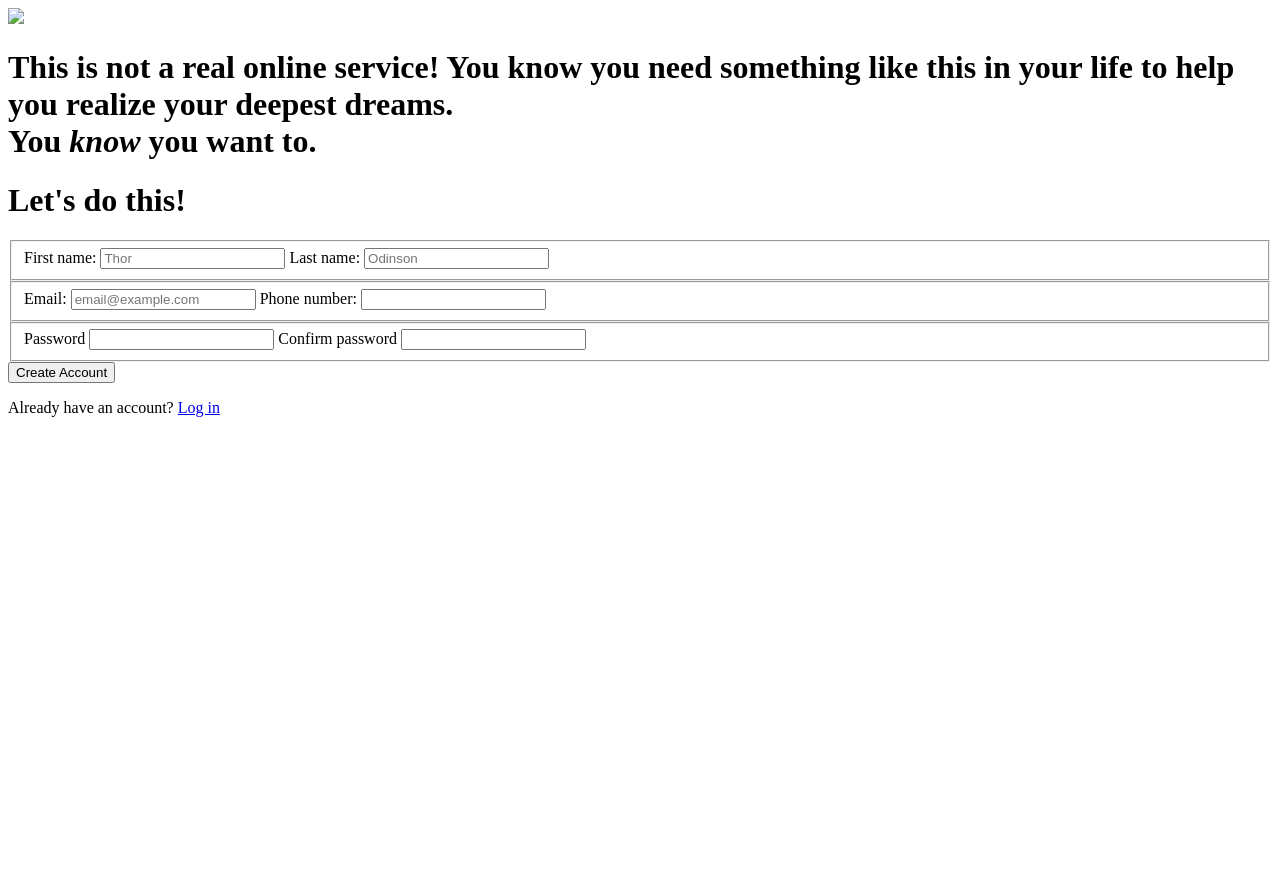
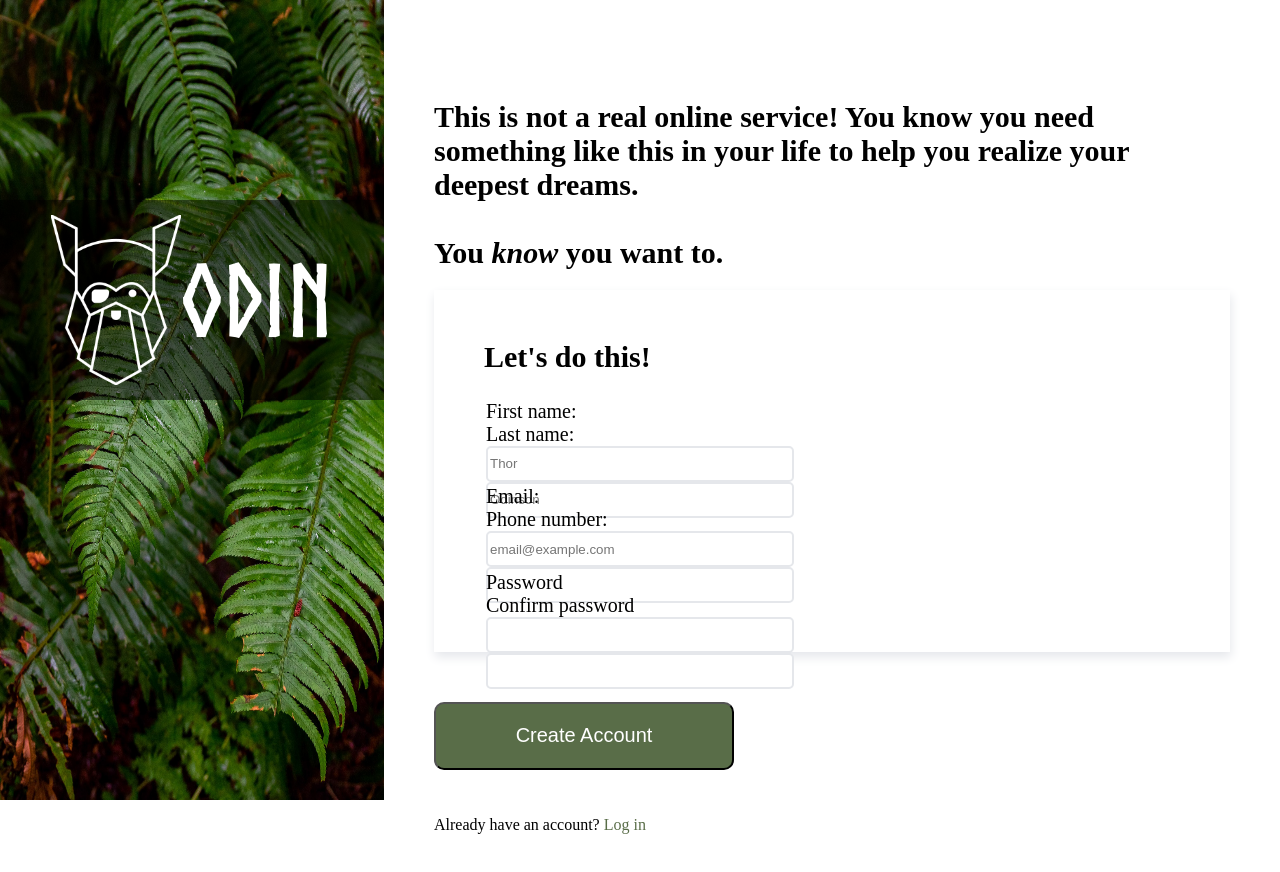
Before and after one commit to Stefan0712/sign-up-form, a plain HTML site: page index.html in a window 1280 px wide. Before the commit the page ends 800 px from the top, so only its background shows below. Drawn offline with Linux system fonts and the light colour scheme.

Commit message:
finished styling

```diff
--- a/index.html
+++ b/index.html
@@ -6,33 +6,33 @@
     <title>Sign Up</title>
 </head>
 <body>
-    <div class="left-container"><div #logo-container><img src="logo.png"></div></div>
+    <div class="left-container"><img src="resources/background.jpg" id="background"><div id="logo-container"><img src="resources/logo.png">ODIN</div></div>
     <div class="right-container">
-        <form>
-            <h1>This is not a real online service! You know you need something like this in your life to help
-                you realize your deepest dreams.<br>
-                You <em>know</em> you want to.
-            </h1>
+        <h1>This is not a real online service! You know you need something like this in your life to help
+            you realize your deepest dreams.<br><br>
+            You <em>know</em> you want to.
+        </h1>
+        <form action="http://httpbin.org/post" method="post">
+            <h1>Let's do this!</h1>
 
-            <h1>Let's do this!</h1>
             <fieldset class="name">
                 <label for="first-name">First name:</label>
+                <label for="last-name">Last name:</label>
                 <input type="text" id="first-name" placeholder="Thor" required>
-                <label for="last-name">Last name:</label>
                 <input type="text" id="last-name" placeholder="Odinson" required>
             </fieldset>
 
             <fieldset id="contact">
                 <label for="user-email">Email:</label>
+                <label for="phone-number">Phone number:</label>
                 <input type="email" id="user_email" placeholder="email@example.com" required>
-                <label for="phone-number">Phone number:</label>
                 <input type="tel" id="phone-number" pattern="\+?4?07[1-9]{1}[0-9]{7}" required>
             </fieldset>
             <fieldset id="passwords">
                 <label for="password">Password</label>
-                <input type="password" minlength="3" maxlength="16" id="password" onkeyup="check();" required>
                 <label for="confirm-password">Confirm password </label>
-                <input type="password" minlength="3" maxlength="16" id="confirm-password" onkeyup="check()" required>
+                <input type="password" id="password" pattern="^(?=.*[a-z])(?=.*[A-Z])(?=.*\d)(?=.*[@$!%*?&])[A-Za-z\d@$!%*?&]{8,}$" onkeyup="check();" required>
+                <input type="password" id="confirm-password" pattern="^(?=.*[a-z])(?=.*[A-Z])(?=.*\d)(?=.*[@$!%*?&])[A-Za-z\d@$!%*?&]{8,}$" onkeyup="check()" required>
                 <div id="message"></div>
             </fieldset>
         </form>
--- a/style.css
+++ b/style.css
@@ -0,0 +1,103 @@
+
+@font-face {
+    font-family: odin-font;
+    src: url(resources/Norse-Bold.otf);
+}
+
+body{
+    display:flex;
+    justify-content: center;
+    height: 100vh;
+    width: 100vw;
+    padding: 0px;
+    margin: 0px;
+}
+.left-container{
+    width: 30vw;
+    height: 100vh;
+
+}
+#background{
+    width: 30vw;
+    height: 100vh;
+    z-index: -5;
+}
+.right-container{
+    width: 70vw;
+    height: 100vh;
+    display: flex;
+    flex-direction: column;
+    padding: 50px;
+}
+h1 {
+    width: 90%;
+    margin-top: 50px;
+    font-size: 30px;
+}
+form h1 {
+    margin-left: 50px;
+}
+form{
+    box-shadow: 1px 5px 10px #E5E7EB;
+    height: 400px;
+    width: 100%;
+}
+button {
+    background-color: #596D48;
+    color: white;
+    border-radius: 10px;
+    height: 75px;
+    width: 300px;
+    margin-top: 50px;
+    font-size: 20px;
+    margin-bottom: 30px;
+}
+input:focus{
+    border: 1px solid rgb(96, 205, 255);
+    box-shadow: 2px 2px 5px;
+}
+fieldset{
+    height: 70px;
+    padding-left: 50px;
+    border: none;
+
+}
+input{
+    height: 30px;
+    width: 300px;
+    border-radius: 5px;
+    margin-right: 100px;
+    border: 2px solid #E5E7EB;
+}
+label{
+    font-size: 20px;
+    display: inline-block;
+    width: 300px;
+    margin-right: 100px;
+}
+#logo-container{
+    height: 200px;
+    background-color: rgba(0, 0, 0, 0.5);
+    top: 200px;
+    width:30vw;
+    display: flex;
+    justify-content: center;
+    align-items: center;
+    color: white;
+    font-size: 100px;
+    z-index: 1;
+    position:absolute;
+    font-family: odin-font;
+
+}
+#logo-container img{
+    height: 170px;
+    width: 130px;
+    z-index: 2;
+
+
+}
+a{
+    color: #596D48;
+    text-decoration: none;
+}
```
Also changed, not shown: resources/Norse-Bold.otf (added), resources/background.jpg (added), resources/logo.png (added).
